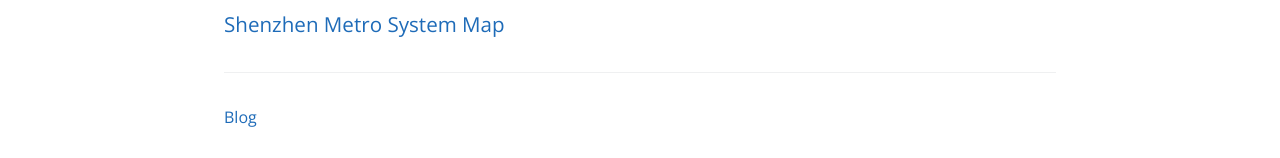
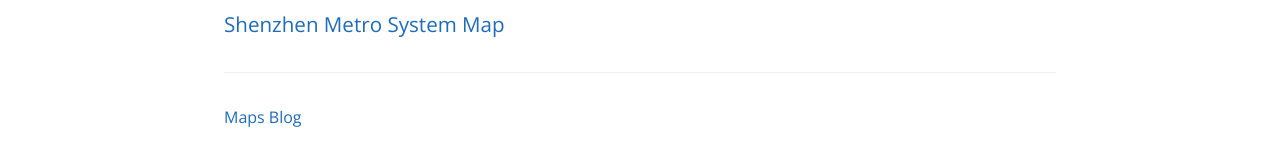
Before and after one commit to Undergroundly/Undergroundly.github.io, a Jekyll site: the page built from index.md, in a window 1280 px wide. Shown: the part 791-949 px from the top of the page. Built offline with Jekyll 4.4.1, drawn with Linux system fonts in a browser that asks for light colours; our own code applies the rules of GitHub Pages for plain Markdown files.

Commit message:
Update default.html

```diff
--- a/_layouts/default.html
+++ b/_layouts/default.html
@@ -27,7 +27,7 @@
       {{ content }}
 
       <footer class="site-footer">
-        <span class="site-footer-credits"> <a href="index.md>Maps</a> <a href="https://undergroundly.github.io/blog">     Blog</a></span>
+        <span class="site-footer-credits"> <a href="index.md">Maps</a> <a href="https://undergroundly.github.io/blog">     Blog</a></span>
       </footer>
     </main>
   </body>
```
